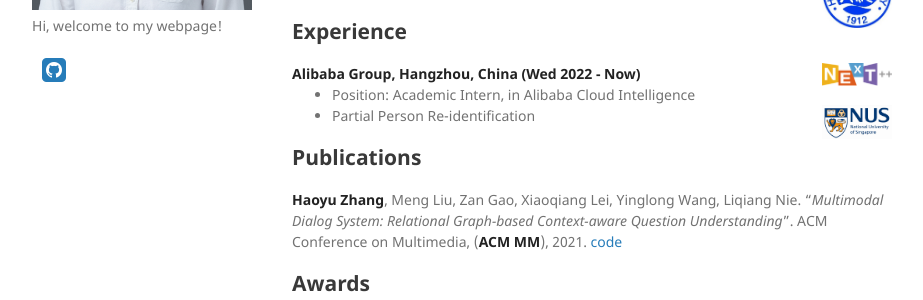
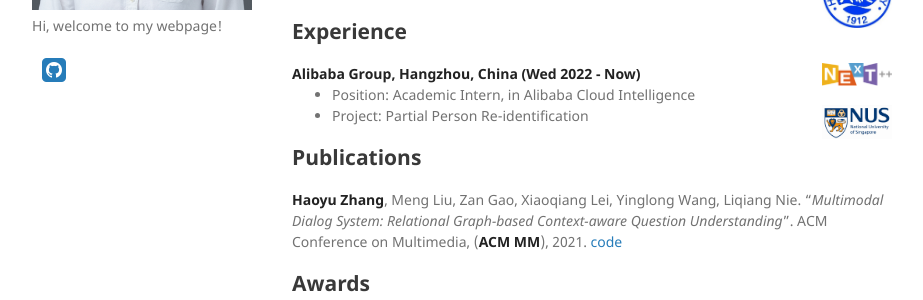
Before and after one commit to Hyu-Zhang/Hyu-Zhang.github.io, a Jekyll site: the page built from index.md, in a window 1280 px wide and 943 px high. Shown: the part 373-673 px from the top of the window, without its empty margins (178-1101 px from the left). Built offline with Jekyll 4.4.1, drawn with Linux system fonts in a browser that asks for light colours; a style sheet for code colours, icons or effects is not loaded; our own code applies the rules of GitHub Pages for plain Markdown files.

Commit message:
Update index.md

```diff
--- a/index.md
+++ b/index.md
@@ -42,7 +42,7 @@ I’m Haoyu Zhang (张昊宇), I currently a Master Student with the School of C
         <li>
           Position: Academic Intern, in Alibaba Cloud Intelligence </li>
                 <img border="0" src="nus_logo.png" align="right" width="70">
-        <li>Partial Person Re-identification  </li>
+        <li>Project: Partial Person Re-identification  </li>
       </ul>
       </div>
 
```
